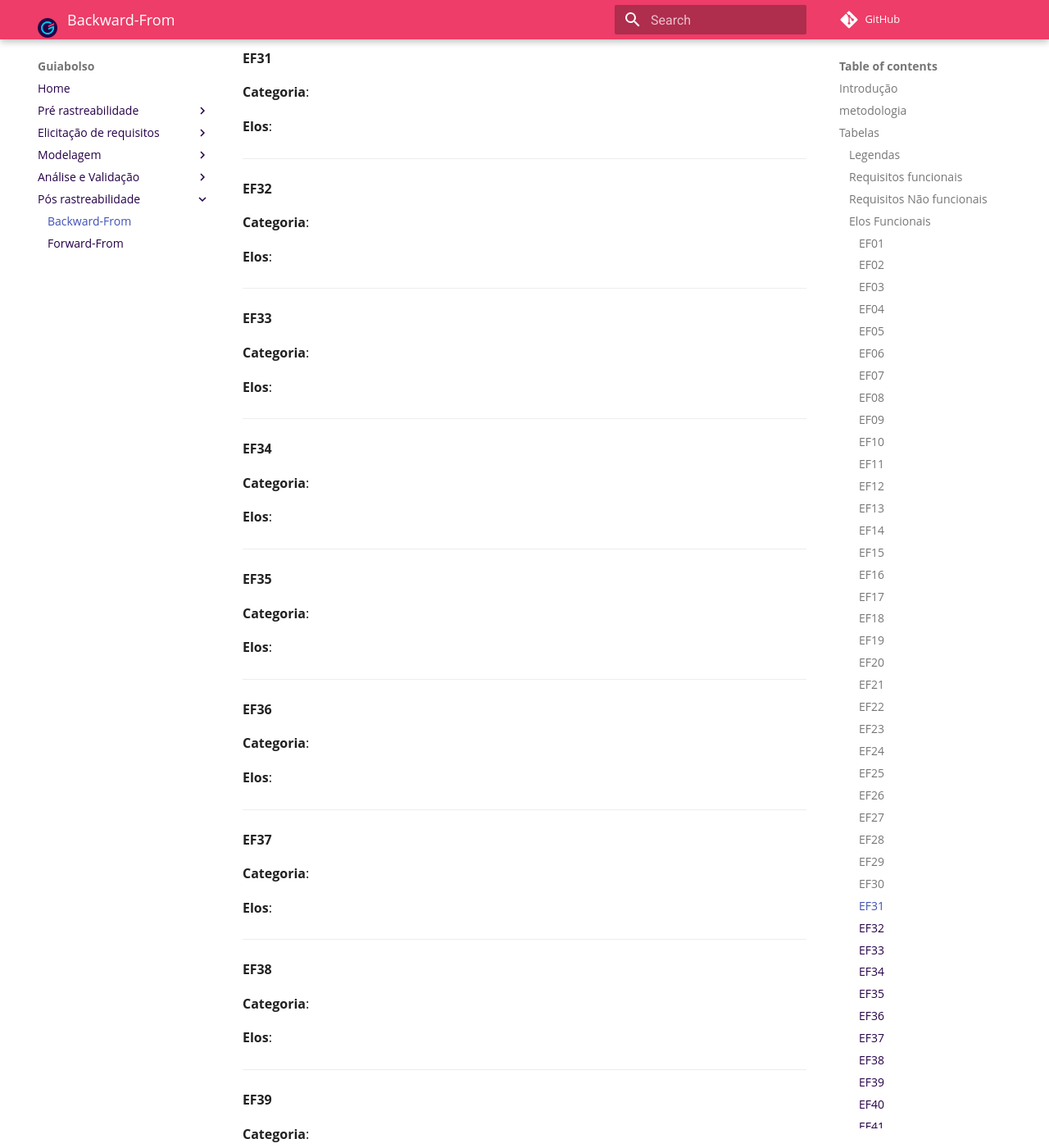
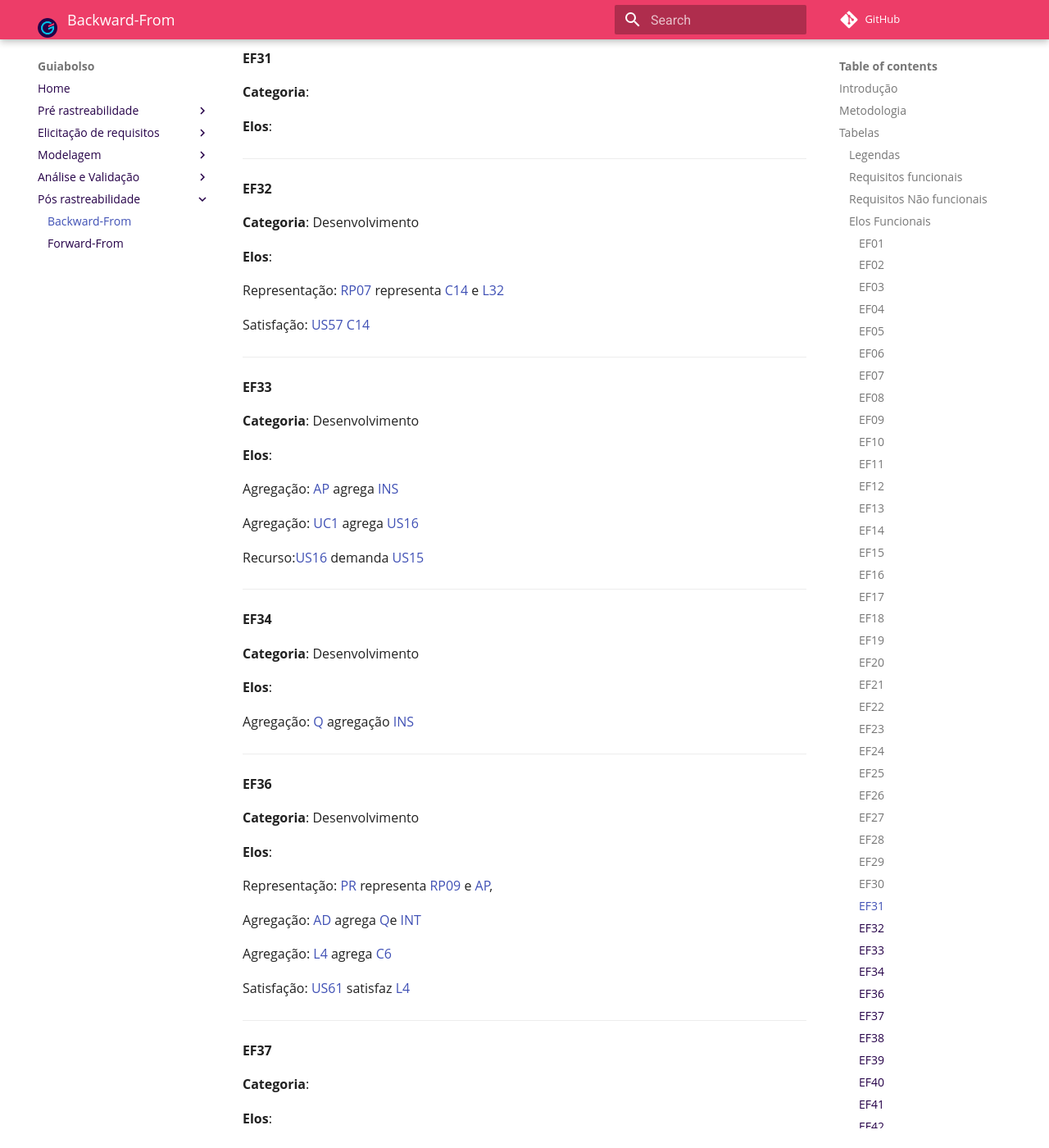
Before and after one commit to fga-disciplinas/2019.1-Guia-Bolso, an MkDocs documentation site: the page built from docs/pos-rastreabilidade/backward.md, in a window 1280 px wide and 1400 px high, scrolled down 17323 px. Shown: the whole window at 82% size. Built offline with MkDocs 1.6.1 and Material for MkDocs 9.7.7, drawn with Linux system fonts in a browser that asks for light colours; comment, search, counter and statistics services are not loaded; old or Windows-style settings are respelled for this version of MkDocs; some of the changed text lies outside the part shown.

Commit message:
Fazendo backward de RF32 ao RF36

```diff
--- a/docs/pos-rastreabilidade/backward.md
+++ b/docs/pos-rastreabilidade/backward.md
@@ -3,7 +3,7 @@
 Este artefato busca ligar cada requisito levantado aos respectivos métodos de elicitação e modelagem utilizados na disciplina por meio da rastreabilidade
 __Backward-from__.
 
-## metodologia
+## Metodologia
 
 Inicialmente pegamos os requisitos funcionais e não funcionais ja separados e padronizados no [arquivo requisitos](../../elicitacao-de-requisitos/requisitos) e apartir deles buscamos em todos os arquivos de modelagem, elicitação de requisitos e analise, e assim preenchemos as tabelas abaixo. Após a tabela preenchida com exceção da coluna de elo as outras colunas foram vistoriadas e assim foi percebemos quais elos estavam relacionados a cada linha das tabelas.
 
@@ -58,11 +58,11 @@
 | RF29 | O app pode diminuir as propagandas na aba guia| --|--|--|--|
 | RF30 | Possibilidade de remover os cards da aba _Guia_. | --|--|--|--|
 | RF31 | Adição de guias de categorização na aba _Guia_. |--|--|--|--|
-| RF32 | Permitir a alteração da ordem de exibição dos cards na aba _Guia_. | --|--|--|--|
-| RF33 | Sistema de login que funcione com o leitor de digitais dos mais diversos dispositivos |--|--|--|--|
-| RF34 | Sistema de conquistas para incentivar o usuário a usar aplicativo e poupar dinheiro |--|--|--|--|
-| RF35 | Permitir ao usuário escoher quais abas ele quer ver | --|--|--|--|
-| RF36 | Oferecer uma consultoria financeira através de dicas e avisos | --|--|--|--|
+| RF32 | Permitir a alteração da ordem de exibição dos cards na aba _Guia_. | [RP07](../../pre-rastreabilidade/richpicture/#rp07-aba-guia)|[INS](../../elicitacao-de-requisitos/introspeccao/#requisitos-elicitados-moscow)|[C14](../../modelagem/cenarios/#c14-verificar-dicas), [US57](../../modelagem/backlog/#us57-visualizar-dicas-de-controle-financeiro), [L32](../../modelagem/lexicos/#l32-guia)|--|
+| RF33 | Sistema de login que funcione com o leitor de digitais dos mais diversos dispositivos |--| [AP](../../elicitacao-de-requisitos/analise-de-protocolo/#verbalizacao-do-usuario), [INS](../../elicitacao-de-requisitos/introspeccao/#persona-2-joao)|[UC1](../../modelagem/casos_de_uso/#uc1-fazer-login), [US16](../../modelagem/backlog/#us16-fazer-login), [US15](../../modelagem/backlog/#us15-validacao-dados-de-login)|[EF33](#ef33)|
+| RF34 | Sistema de conquistas para incentivar o usuário a usar aplicativo e poupar dinheiro |--|[Q](../../elicitacao-de-requisitos/questionario/), [INS](../../elicitacao-de-requisitos/introspeccao/#requisitos-elicitados-moscow_2)|--|[EF34](#ef34)|
+| RF35 | Permitir ao usuário escoher quais abas ele quer ver | --|[INS](../../elicitacao-de-requisitos/introspeccao/)|--|--|
+| RF36 | Oferecer uma consultoria financeira através de dicas e avisos |[RP09](../../pre-rastreabilidade/richpicture/#rp09-radar-cpf) [ARG08](../../pre-rastreabilidade/argumentacao/#arg08-serasa)|[PR](../../elicitacao-de-requisitos/prototipacao), [AP](../../elicitacao-de-requisitos/analise-de-protocolo#verbalizacao-do-usuario), [AD](../../elicitacao-de-requisitos/brainstorm/#brainstorm-1-elicitacao-de-requisitos), [Q](../../elicitacao-de-requisitos/questionario/#requisitos-elicitados), [INT](../../elicitacao-de-requisitos/introspeccao/)|[C6](modelagem/cenarios/#c6-consultar-cpf), [L4](/modelagem/lexicos/#l4-score-do-serasa), [US61](modelagem/backlog/#us61-informar-score)|[EF36](#ef36)|
 | RF37 | Ter uma aba para simulação e contratação de empréstimos |[RP05](../../pre-rastreabilidade/richpicture/#rp05-emprestimo), [RP02](../../pre-rastreabilidade/richpicture/#rp02-usabilidade)| [AR](../../pre-rastreabilidade/argumentacao#arg04-fluxo-de-dinheiro-do-aplicativo), [AD04](../../elicitacao-de-requisitos/brainstorm#brainstorm-1-elicitacao-de-requisitos), [I3](../../elicitacao-de-requisitos/introspeccao#persona-3-paula) | [C8](../../modelagem/cenarios/#c8-simular-um-emprestimo), [C22](../../modelagem/cenarios/#c22-contratar-emprestimo), [L8](../../modelagem/lexicos/#c8-simular), [UC14](../../modelagem/casos_de_uso/#uc14-simular-um-emprestimo), [UC15](../../modelagem/casos_de_uso/#uc15-contratar-um-emprestimo), [EP16](../../modelagem/backlog/#ep16-emprestimos), [IS03](../../modelagem/instar/#is03-simular-um-emprestimo), |--|
 | RF38 | Visualização gráfica de gastos por categoria |[ARG02](../../pre-rastreabilidade/argumentacao/#arg02-extrato)|[AP](../../elicitacao-de-requisitos/analise-de-protocolo#verbalizacao-do-usuario), [Q](../../elicitacao-de-requisitos/questionario/#requisitos-elicitados), [AD](../../elicitacao-de-requisitos/brainstorm#brainstorm-1-elicitacao-de-requisitos), [INT](../../elicitacao-de-requisitos/introspeccao/) [ST](/elicitacao-de-requisitos/storytelling/#requisitos-elicitados_2)|[C1](../../modelagem/cenarios/#c1-categorizar-transacao), [C9](../../modelagem/cenarios/#c9-contas-residenciais), [EPS](../../modelagem/especificacao/#conhecimentos-previos), [UC11](../../modelagem/casos_de_uso/#uc11-categorizar-um-gasto) |--|
 | RF39 | Exibir diferença entre renda e gastos | [RP03](../../pre-rastreabilidade/richpicture/#rp03-preocupacoes-do-usuario)|[AP](../../elicitacao-de-requisitos/analise-de-protocolo#verbalizacao-do-usuario), [AD](../../elicitacao-de-requisitos/brainstorm#brainstorm-1-elicitacao-de-requisitos), [INT](../../elicitacao-de-requisitos/introspeccao/)|[L38](../../modelagem/lexicos/#c38-renda), [UC23](../../modelagem/casos_de_uso/#uc23-visualizar-comparacao-de-gastos)|--|
@@ -431,37 +431,50 @@
 ---
 
 #### EF32
-**Categoria**:
+**Categoria**: Desenvolvimento
 
 **Elos**:
+
+Representação: [RP07](../../pre-rastreabilidade/richpicture/#rp07-aba-guia) representa [C14](../../modelagem/cenarios/#c14-verificar-dicas) e [L32](../../modelagem/lexicos/#l32-guia)
+
+Satisfação: [US57](../../modelagem/backlog/#us57-visualizar-dicas-de-controle-financeiro) [C14](../../modelagem/cenarios/#c14-verificar-dicas)
 
 ---
 
 #### EF33
-**Categoria**:
+**Categoria**: Desenvolvimento
 
 **Elos**:
+
+Agregação: [AP](../../elicitacao-de-requisitos/analise-de-protocolo/#verbalizacao-do-usuario) agrega [INS](../../elicitacao-de-requisitos/introspeccao/#persona-2-joao)
+
+Agregação: [UC1](../../modelagem/casos_de_uso/#uc1-fazer-login) agrega [US16](../../modelagem/backlog/#us16-fazer-login)
+
+Recurso:[US16](../../modelagem/backlog/#us16-fazer-login) demanda [US15](../../modelagem/backlog/#us15-validacao-dados-de-login)
 
 ---
 
 #### EF34
-**Categoria**:
+**Categoria**: Desenvolvimento
 
 **Elos**:
 
----
-
-#### EF35
-**Categoria**:
-
-**Elos**:
+Agregação: [Q](../../elicitacao-de-requisitos/questionario/) agregação [INS](../../elicitacao-de-requisitos/introspeccao/#requisitos-elicitados-moscow_2)
 
 ---
 
 #### EF36
-**Categoria**:
+**Categoria**: Desenvolvimento
 
 **Elos**:
+
+Representação: [PR](../../elicitacao-de-requisitos/prototipacao) representa [RP09](../../pre-rastreabilidade/richpicture/#rp09-radar-cpf) e [AP](../../elicitacao-de-requisitos/analise-de-protocolo#verbalizacao-do-usuario),
+
+Agregação: [AD](../../elicitacao-de-requisitos/brainstorm/#brainstorm-1-elicitacao-de-requisitos) agrega [Q](../../elicitacao-de-requisitos/questionario/#requisitos-elicitados)e [INT](../../elicitacao-de-requisitos/introspeccao/)
+
+Agregação: [L4](/modelagem/lexicos/#l4-score-do-serasa) agrega [C6](modelagem/cenarios/#c6-consultar-cpf)
+
+Satisfação: [US61](modelagem/backlog/#us61-informar-score) satisfaz [L4](/modelagem/lexicos/#l4-score-do-serasa)
 
 ---
 
```
Also changed, not shown: docs/pos-rastreabilidade/forward.md (+1 -1 lines).
